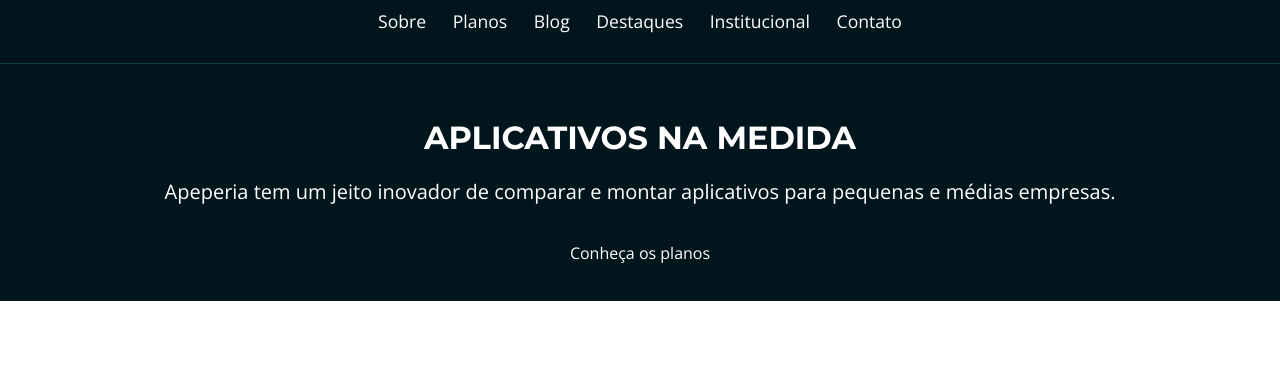
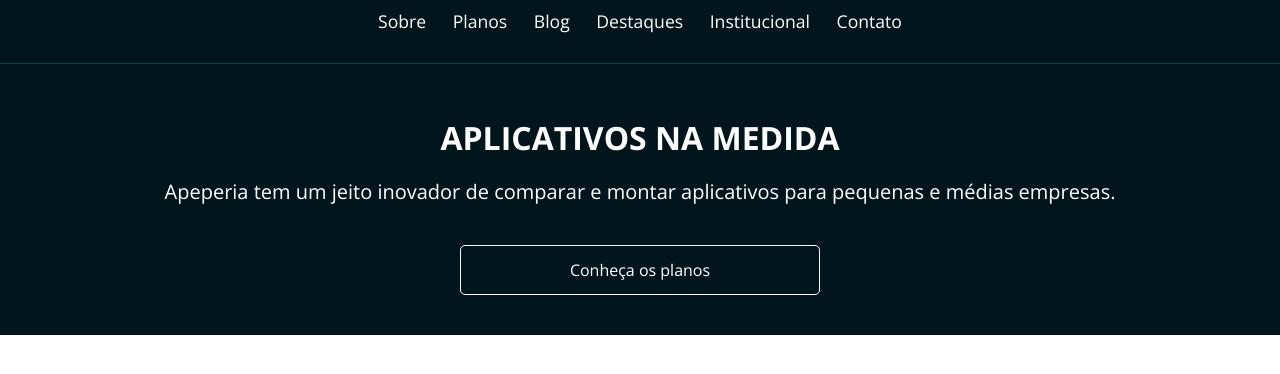
Before and after one commit to adrianopavaneli/apeperia-alura, a plain HTML site: page index.html in a window 1280 px wide. Shown: the part 74-448 px from the top of the page. Drawn offline with nearby package versions, Linux system fonts and the light colour scheme.

Commit message:
cabecalho e chamada

```diff
--- a/css/base.css
+++ b/css/base.css
@@ -1,3 +1,37 @@
+:root{
+--branco: #FFF;
+--azul-claro: #DFE3E5;
+--vermelho-forte: #B72E2E;
+--cinza-escuro: #4F4C4C;
+--cinza-claro: #F7F4F4;
+--cinza-medio: #D9D9D9;
+--fonte-link: #0084FF;
+--fonte-cinza: #666;
+--borda-cabecalho-mobile: #103D4A;
+--bg-rodape: #333;
+--bg-chamada-mobile: #00161C;
+--planos-cartao-start: #56CCF2;
+--planos-cartao-ultra: #B04CD9;
+--planos-cartao-mega: #E33B3B;
+
+--monteserrat: 'Montserrat', sans-serif;
+}
+
 body {
     font-family: 'Open Sans', sans-serif;
 }
+.container {
+    padding-right: 6%;
+    padding-left: 6%;
+}
+.botao {
+    text-align: center;
+    display: block;
+    width: 100%;
+    max-width: 360px;
+    box-sizing: border-box;
+    padding: 1rem 2rem;
+    border: 1px solid var(--branco);
+    border-radius: 5px;
+
+}
--- a/css/cabecalho.css
+++ b/css/cabecalho.css
@@ -1,5 +1,5 @@
 .cabecalho {
-    color: #FFF;
+    color: var(--branco);
 
     width: 100%;
 
@@ -12,7 +12,7 @@
     padding-top: .75rem;
     padding-bottom: .75rem;
 
-    border-bottom: 1px solid #103D4A;
+    border-bottom: 1px solid var(--borda-cabecalho-mobile);
 
     position: absolute;
 }
--- a/css/chamada.css
+++ b/css/chamada.css
@@ -3,17 +3,17 @@
     flex-direction: column;
     align-items: center;
 
-    color: #FFF;
+    color: var(--branco);
     text-align: center;
 
-    background-color: #00161C;
+    background-color: var(--bg-chamada-mobile);
 
     padding-top: 12.25rem;
     padding-bottom: 2.5rem;
 }
 
 .chamada__titulo {
-    font-family: 'Montserrat', serif;
+    font-family: var(--montserrat);
     font-size: 2rem;
     font-weight: 700;
     text-transform: uppercase;
--- a/index.html
+++ b/index.html
@@ -13,7 +13,7 @@
 <link rel="stylesheet" href="./css/chamada.css">
 </head>
 <body>
-    <header class="cabecalho">
+    <header class="cabecalho container">
         <img src="./img/logo-apeperia.svg" alt="Logo da Apeperia" class="cabecalho__logo">
         <nav class="cabecalho__navegacao">
             <ul>
@@ -27,10 +27,10 @@
         </nav>
     </header>
     <main>
-        <section class="chamada">
+        <section class="chamada container">
             <h1 class="chamada__titulo">Aplicativos Na Medida</h1>
             <p class="chamada__texto">Apeperia tem um jeito inovador de comparar e montar aplicativos para pequenas e médias empresas.</p>
-            <a href="#" class="chamada__botao">Conheça os planos</a>
+            <a href="#" class="chamada__botao botao">Conheça os planos</a>
         </section>
     </main>
 </body>
```
